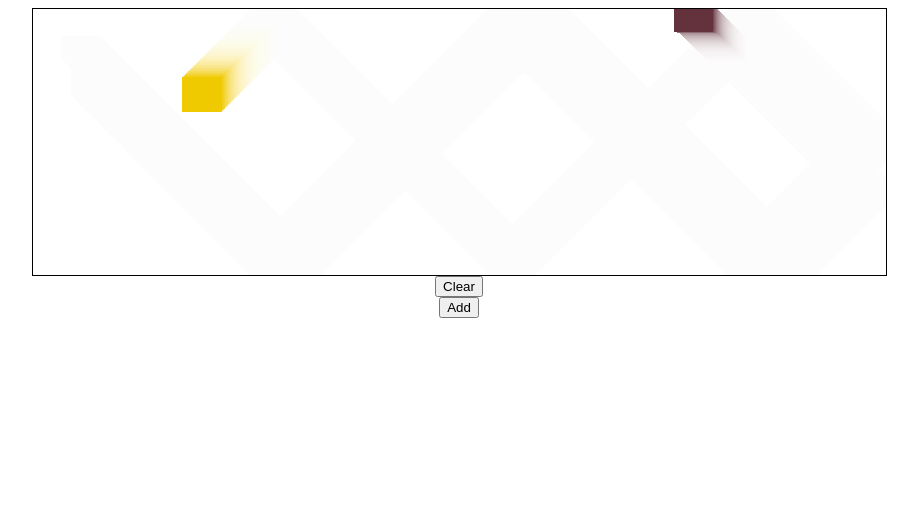
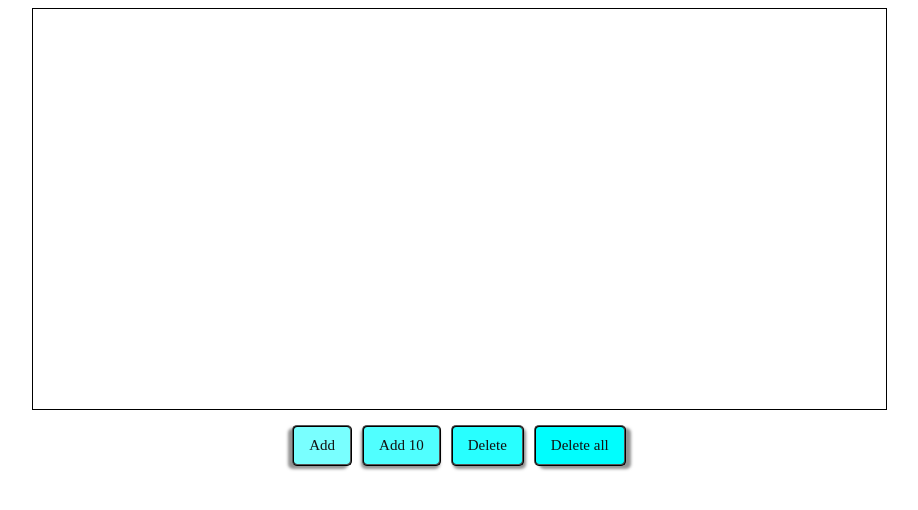
Before and after one commit to DibrovGleb/reactapp, a React (Vite) app: page / in a window 1280 px wide. Shown: the top 510 px of the page, without its empty margins (181-1099 px from the left). Built offline with nearby package versions, Linux system fonts and the light colour scheme; a web font is replaced by a local one.

Commit message:
canvas final update

```diff
--- a/src/components/canvas.jsx
+++ b/src/components/canvas.jsx
@@ -61,57 +61,52 @@ const Canvas = () => {
    }
 
    function createRect () {
-      return [...Array(4)].map(()=>Math.round(Math.random()*30)+20)
+      r.push([...Array(4)].map(()=>Math.round(Math.random()*30)+15).concat([...Array(2)].map(()=>Number((Math.random()*1.5).toFixed(2)))).concat(getRandomColor()))
    }
-   function createRect2 () {
-      r.push([...Array(4)].map(()=>Math.round(Math.random()*30)+20).concat([...Array(2)].map(()=>Math.random().toFixed(2))))
-      console.log(r)
-   }
-   const r =[]
-   const  ref = useRef(),
-          r1 = createRect(),
-          r2 = createRect()
+   const r =[],
+         ref = useRef()
 
-   r1.push(getRandomColor())
-   r2.push(getRandomColor())
 
    useEffect(() => {
       const canvas = ref.current,
             pen = canvas.getContext('2d')
-      let [dx1,dy1,dx2,dy2]=[1.5,1.5,1,1]
       canvas.width = window.innerWidth/1.5
-      canvas.height = window.innerHeight/3
+      canvas.height = window.innerHeight/2
 
       const draw = ()=>{
          //pen.clearRect(0, 0, canvas.width, canvas.height)
          // !count ? console.log(false) : console.log(true)
          pen.fillStyle = "rgba(255, 255, 255, 0.1)";
          pen.fillRect(0, 0, canvas.width, canvas.height);
-         //for (let i = 0; i < array.length; i++) {
-            //
-         //}
-         pen.fillStyle = r1[4]
-         if(r1[0] > canvas.width-r1[2] || r1[0] < 0) dx1=-dx1, r1[4] = getRandomColor()
-         if(r1[1] > canvas.height-r1[3] || r1[1] < 0) dy1=-dy1, r1[4] = getRandomColor()
-         pen.fillRect(r1[0]+=dx1, r1[1]+=dy1, r1[2], r1[3])
-
-         if(r2[0] > canvas.width-r2[2] || r2[0] < 0) dx2=-dx2
-         if(r2[1] > canvas.height-r2[3] || r2[1] < 0) dy2=-dy2
-         pen.fillStyle = r2[4]
-         pen.fillRect(r2[0]+=dx2, r2[1]+=dy2, r2[2], r2[3])
+         for (let i = 0; i < r.length; i++) {
+            pen.fillStyle = r[i][6]
+            if(r[i][0] > canvas.width-r[i][2] || r[i][0] < 0) r[i][4]=-r[i][4], r[i][6] = getRandomColor()
+            if(r[i][1] > canvas.height-r[i][3] || r[i][1] < 0) r[i][5]=-r[i][5], r[i][6] = getRandomColor()
+            pen.beginPath()
+            pen.arc(r[i][0], r[i][1], 5, 0, 2 * Math.PI);
+            pen.arc(r[i][0]+r[i][2], r[i][1], 5, 0, 2 * Math.PI);
+            pen.fill();
+            pen.fillRect(r[i][0]+=r[i][4], r[i][1]+=r[i][5], r[i][2], r[i][3])
+         }
          requestAnimationFrame(draw)
       }
 
       window.addEventListener('resize', ()=> canvas.width = window.innerWidth/1.5,
-      canvas.height = window.innerHeight/3)
+      canvas.height = window.innerHeight/2)
       draw()
    }, [])
 
 
    return (<>
    <canvas ref={ref}/>
-   <button onClick={()=> {ref.current.getContext('2d').clearRect(0, 0, ref.current.width, ref.current.height)}}>Clear</button>
-   <button onClick={()=> createRect2()}>Add</button>
+   <div className="btn-container">
+      {/* <button onClick={()=> {ref.current.getContext('2d').clearRect(0, 0, ref.current.width, ref.current.height)}}>Clear</button> */}
+      <button onClick={()=> createRect()}>Add</button>
+      <button onClick={()=> {for (let i = 0; i < 10; i++)
+         createRect()}}>Add 10</button>
+      <button onClick={()=> r.shift()}>Delete</button>
+      <button onClick={()=> r.length = 0}>Delete all</button>
+   </div>
    </>
    )
 }
--- a/src/components/styles/canvas.sass
+++ b/src/components/styles/canvas.sass
@@ -1,2 +1,29 @@
 canvas
     border: 1px solid black
+
+.btn-container
+    padding: 10px
+    text-align: center
+
+    @for $i from 1 through 4
+        button:nth-child(#{$i})
+            background: darken(#a2ffff, $i * 8%)
+            color: #111111
+            box-shadow: -6+$i*3-1+px 3px 3px #646464b2
+    button
+        margin: 5px
+        padding: 10px 15px
+        border: 2px ridge black
+        font: 15px bold
+        border-radius: 5px
+        cursor: pointer
+        transition: background 0.2s linear,transform 0.2s ease-in-out, opacity 0.5s linear, box-shadow 0.5s,border 0.3s ease-in-out
+        &:hover
+            background: #ffffff
+            opacity: 0.8
+            box-shadow: none
+            border: 2px ridge #41ffff
+    @for $i from 1 through 4
+        button:nth-child(#{$i})
+            &:hover
+                 transform: translate(-6+$i*3+px,5px)
```
